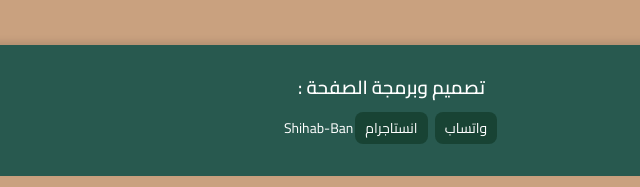
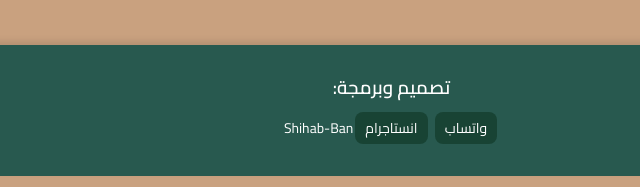
Before and after one commit to Shihab2024-svg/Lali-Beauty-link, a plain HTML site: page index.html in a window 1280 px wide. Shown: the part 610-797 px from the top of the page, 61-701 px from the left. Drawn offline with Linux system fonts and the light colour scheme.

Commit message:
Update index.html

```diff
--- a/index.html
+++ b/index.html
@@ -40,7 +40,7 @@
     <div class="footer-container">
 
       <div class="footer-section">
-        <h3>: تصميم وبرمجة الصفحة </h3>
+        <h3>:تصميم وبرمجة </h3>
         <p>Shihab-Ban<a href="https://wa.me/+967779470000" class="butt">واتساب</a> <a href="https://www.instagram.com/i3l_10?igsh=M2FtN2c1czZ3aW1y" class="butt">انستاجرام</a></p>
 
       </div>
```
